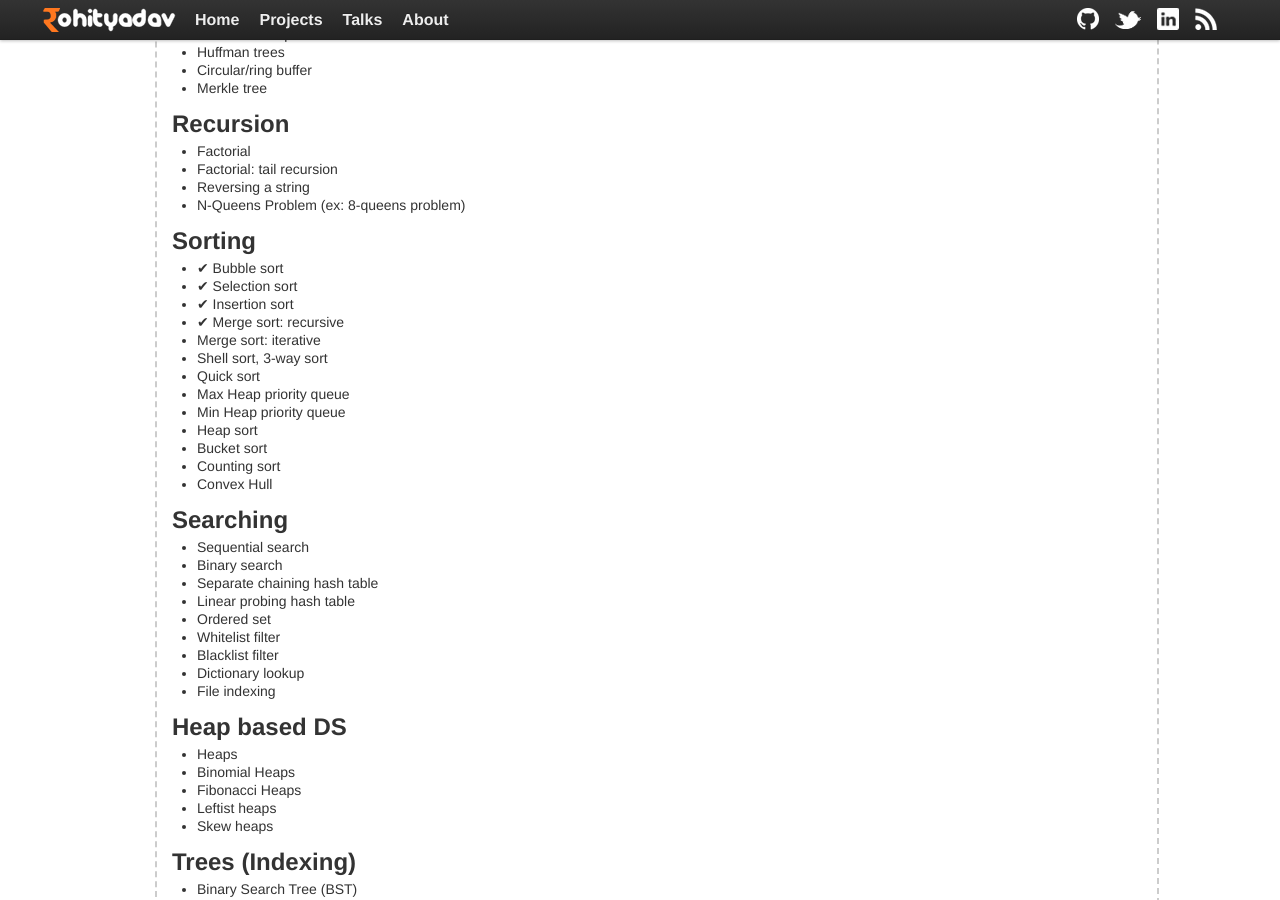
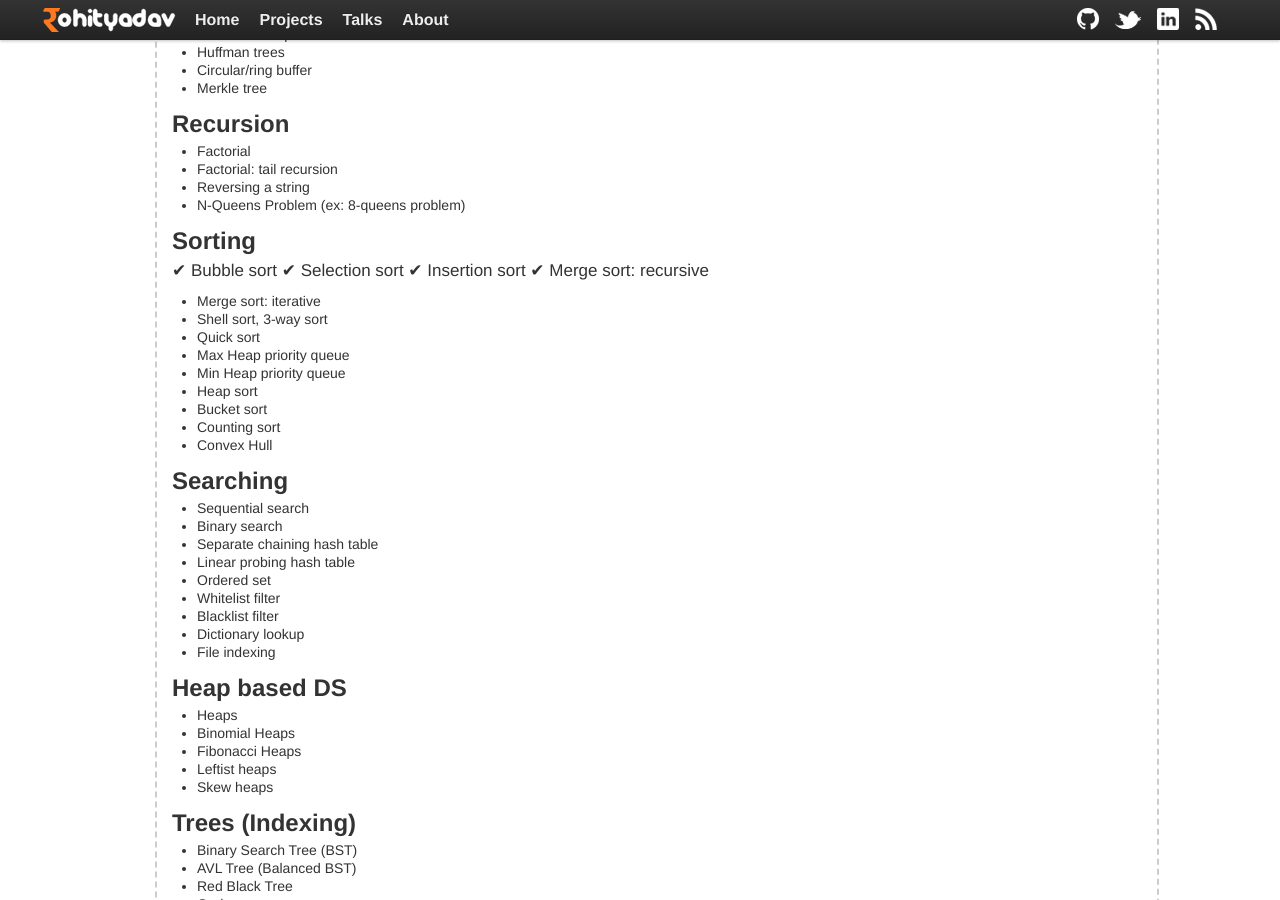
Before and after one commit to rohityadavcloud/rohityadavcloud.github.io, a Jekyll site: the page built from kaizen/algorithms.markdown, in a window 1280 px wide and 900 px high, scrolled down 1000 px. Built offline with Jekyll 4.4.1, drawn with Linux system fonts in a browser that asks for light colours.

Commit message:
ku
Signed-off-by: Rohit Yadav <rohit.yadav@shapeblue.com>

```diff
--- a/kaizen/algorithms.markdown
+++ b/kaizen/algorithms.markdown
@@ -67,10 +67,10 @@ http://www.comp.nus.edu.sg/~stevenha/visualization/
 
 ## Sorting
 
-- ✔ Bubble sort
-- ✔ Selection sort
-- ✔ Insertion sort
-- ✔ Merge sort: recursive
+✔ Bubble sort
+✔ Selection sort
+✔ Insertion sort
+✔ Merge sort: recursive
 - Merge sort: iterative
 - Shell sort, 3-way sort
 - Quick sort
```
